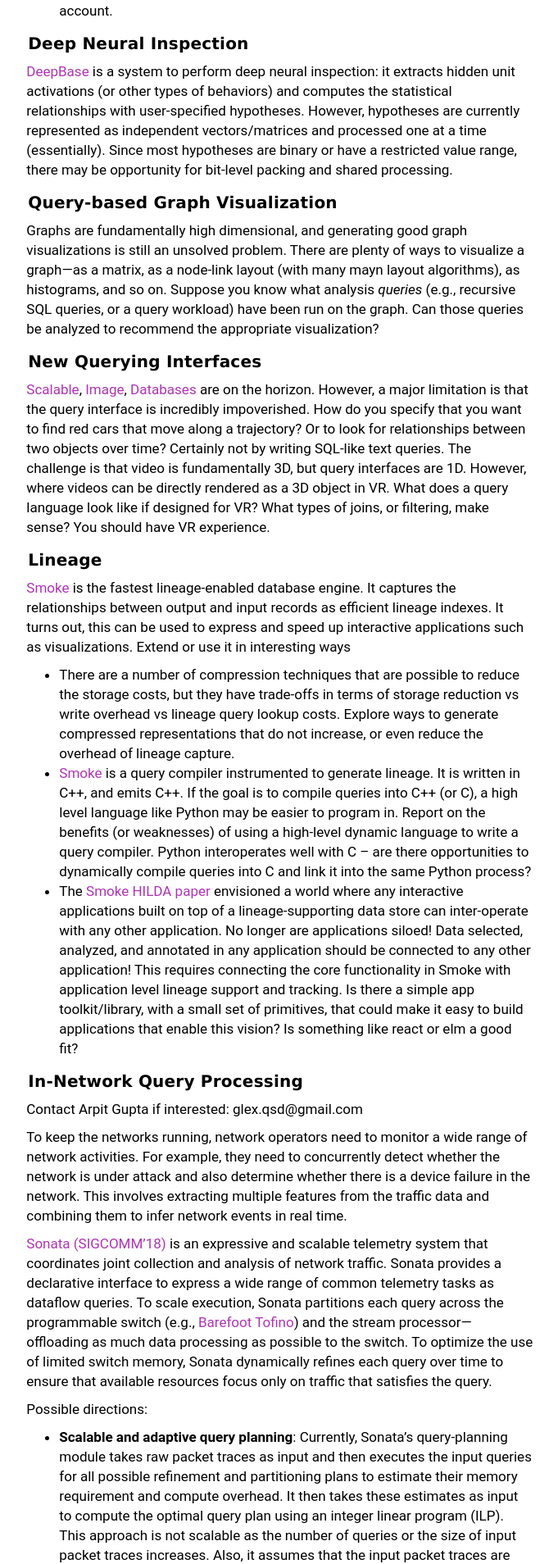
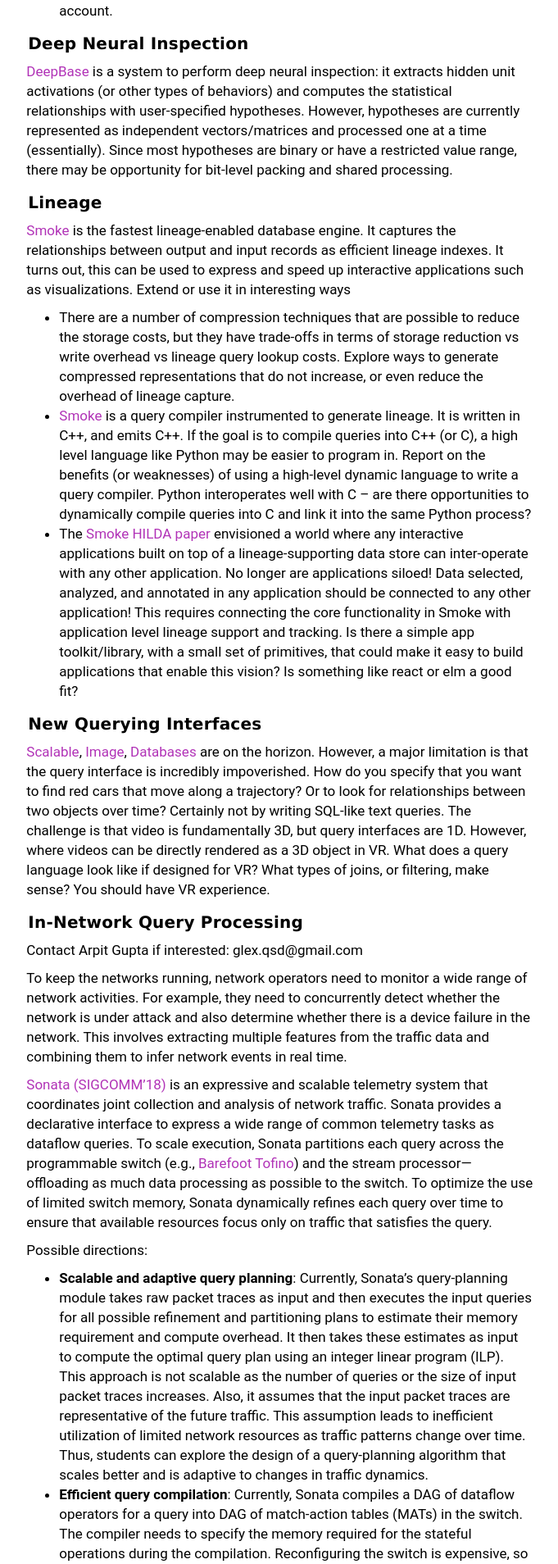
Before and after one commit to wzao1515/w6113.github.io, a Jekyll site: the page built from projects.md, in a window 1280 px wide. Shown: the part 2964-4872 px from the top of the page at 82% size, without its empty margins (292-973 px from the left). Built offline with Jekyll 4.4.1, drawn with Linux system fonts in a browser that asks for light colours; part of the change alters nothing that is shown; some of the changed text lies outside the part shown.

Commit message:
updated website

```diff
--- a/projects.md
+++ b/projects.md
@@ -2,6 +2,14 @@
 layout: page
 title: W6113 Research Project
 ---
+
+<style>
+.cool {
+  background-color: steelblue;
+  color: white;
+  text-weight: bold;
+}
+</style>
 
 #### Important Dates
 
@@ -116,16 +124,6 @@ The following are examples of possible projects -- they are by no means a comple
 
 [DeepBase](https://medium.com/thewulab/deep-neural-inspection-with-deepbase-de3653257643) is a system to perform deep neural inspection: it extracts hidden unit activations (or other types of behaviors) and computes the statistical relationships with user-specified hypotheses.    However, hypotheses are currently represented as independent vectors/matrices and processed one at a time (essentially).    Since most hypotheses are binary or have a restricted value range, there may be opportunity for bit-level packing and shared processing.
 
-#### Query-based Graph Visualization
-
-Graphs are fundamentally high dimensional, and generating good graph visualizations is still an unsolved problem.  There are plenty of ways to visualize a graph---as a matrix, as a node-link layout (with many mayn layout algorithms), as histograms, and so on.  Suppose you know what analysis _queries_ (e.g., recursive SQL queries, or a query workload) have been run on the graph.  Can those queries be analyzed to recommend the appropriate visualization?
-
-#### New Querying Interfaces
-
-[Scalable](https://www.microsoft.com/en-us/research/uploads/prod/2019/01/Wu-drucker-QueryingVideos.pdf),
-[Image](http://cidrdb.org/cidr2019/papers/p141-kang-cidr19.pdf),
-[Databases](http://cidrdb.org/cidr2019/papers/p40-krishnan-cidr19.pdf) are on the horizon.  However, a major limitation is that the query interface is incredibly impoverished.  How do you specify that you want to find red cars that move along a trajectory?  Or to look for relationships between two objects over time?  Certainly not by writing SQL-like text queries.   The challenge is that video is fundamentally 3D, but query interfaces are 1D.  However,  where videos can be directly rendered as a 3D object in VR.  What does a query language look like if designed for VR?  What types of joins, or filtering, make sense?  You should have VR experience.
-
 
 #### Lineage
 
@@ -134,6 +132,13 @@ Graphs are fundamentally high dimensional, and generating good graph visualizati
 * There are a number of compression techniques that are possible to reduce the storage costs, but they have trade-offs in terms of storage reduction vs write overhead vs lineage query lookup costs.  Explore ways to generate compressed representations that do not increase, or even reduce the overhead of lineage capture.
 * [Smoke](https://arxiv.org/abs/1801.07237) is a query compiler instrumented to generate lineage.  It is written in C++, and emits C++.  If the goal is to compile queries into C++ (or C), a high level language like Python may be easier to program in.  Report on the benefits (or weaknesses) of using a high-level dynamic language to write a query compiler.  Python interoperates well with C -- are there opportunities to dynamically compile queries into C and link it into the same Python process?
 * The [Smoke HILDA paper](https://www.dropbox.com/s/fkp5hk1gp4lrg9h/smoke-hilda18.pdf?dl=0) envisioned a world where any interactive applications built on top of a lineage-supporting data store can inter-operate with any other application.  No longer are applications siloed!  Data selected, analyzed, and annotated in any application should be connected to any other application!  This requires connecting the core functionality in Smoke with application level lineage support and tracking.  Is there a simple app toolkit/library, with a small set of primitives, that could make it easy to build applications that enable this vision?  Is something like react or elm a good fit?
+
+
+#### New Querying Interfaces
+
+[Scalable](https://www.microsoft.com/en-us/research/uploads/prod/2019/01/Wu-drucker-QueryingVideos.pdf),
+[Image](http://cidrdb.org/cidr2019/papers/p141-kang-cidr19.pdf),
+[Databases](http://cidrdb.org/cidr2019/papers/p40-krishnan-cidr19.pdf) are on the horizon.  However, a major limitation is that the query interface is incredibly impoverished.  How do you specify that you want to find red cars that move along a trajectory?  Or to look for relationships between two objects over time?  Certainly not by writing SQL-like text queries.   The challenge is that video is fundamentally 3D, but query interfaces are 1D.  However,  where videos can be directly rendered as a 3D object in VR.  What does a query language look like if designed for VR?  What types of joins, or filtering, make sense?  You should have VR experience.
 
 #### In-Network Query Processing
 
@@ -147,6 +152,10 @@ Possible directions:
 * **Scalable and adaptive query planning**: Currently, Sonata’s query-planning module takes raw packet traces as input and then executes the input queries for all possible refinement and partitioning plans to estimate their memory requirement and compute overhead. It then takes these estimates as input to compute the optimal query plan using an integer linear program (ILP). This approach is not scalable as the number of queries or the size of input packet traces increases. Also, it assumes that the input packet traces are representative of the future traffic. This assumption leads to inefficient utilization of limited network resources as traffic patterns change over time. Thus, students can explore the design of a query-planning algorithm that scales better and is adaptive to changes in traffic dynamics.
 * **Efficient query compilation**: Currently, Sonata compiles a DAG of dataflow operators for a query into DAG of match-action tables (MATs) in the switch. The compiler needs to specify the memory required for the stateful operations during the compilation. Reconfiguring the switch is expensive, so currently, it is not possible to dynamically update the memory allocation for stateful operations over time. Thus, students can explore the design of new data structures and compilation algorithms that enable dynamically reallocating switch resources (memory) for different queries over time.
 * **Query-planning for network-wide settings**: Currently, Sonata is only designed for a single site in the network, such a border router or an Internet exchange point. Students can explore the design of a system that executes network telemetry queries for network-wide settings---partitioning and refining the input queries across multiple switches in the network.
+
+#### Query-based Graph Visualization
+
+Graphs are fundamentally high dimensional, and generating good graph visualizations is still an unsolved problem.  There are plenty of ways to visualize a graph---as a matrix, as a node-link layout (with many mayn layout algorithms), as histograms, and so on.  Suppose you know what analysis _queries_ (e.g., recursive SQL queries, or a query workload) have been run on the graph.  Can those queries be analyzed to recommend the appropriate visualization?
 
 #### What We Talk About When We Talk About Data
 
```
